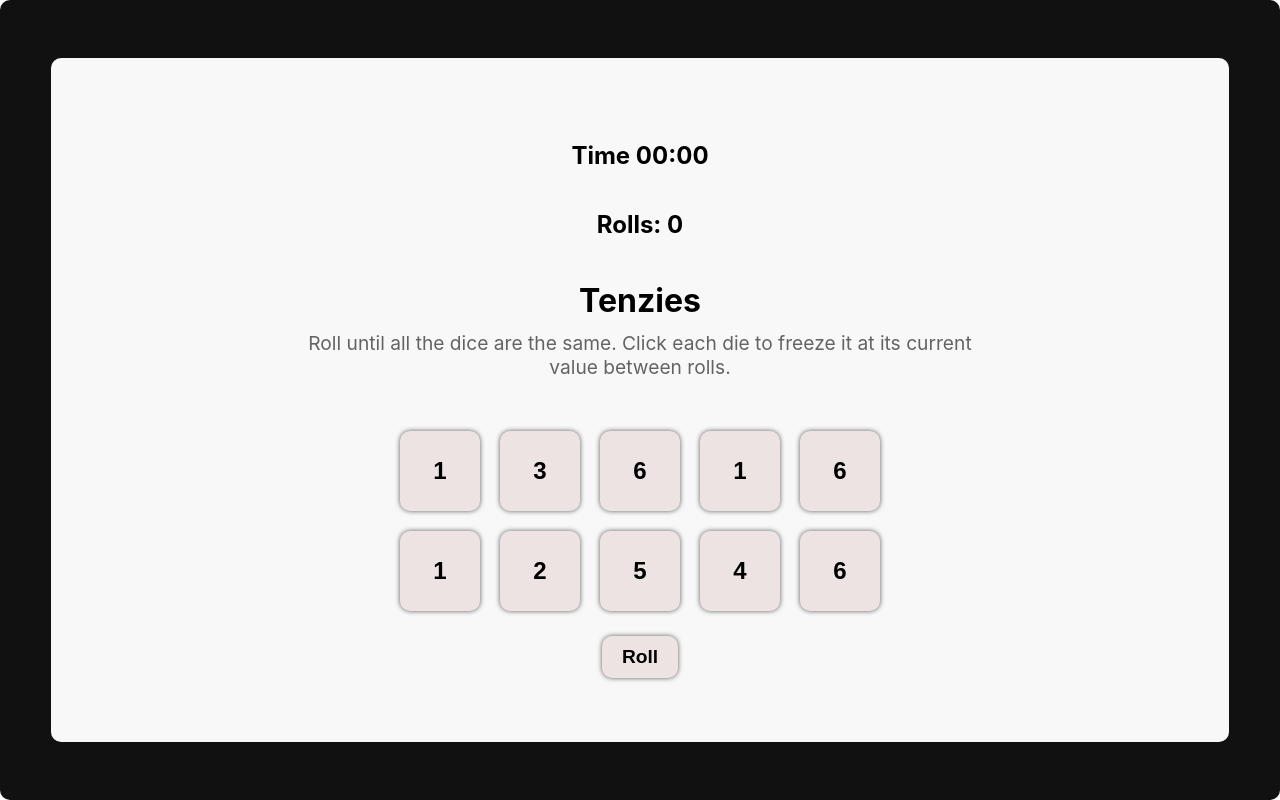
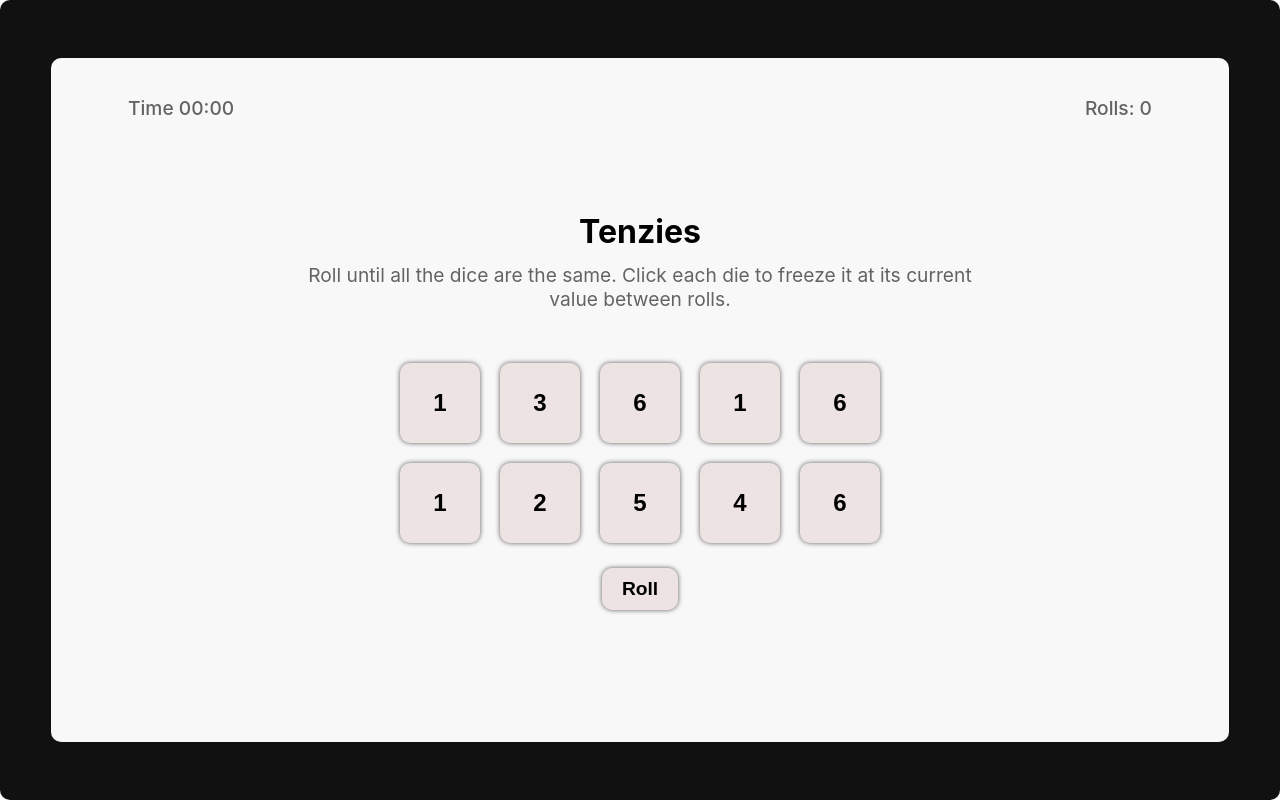
Before and after one commit to Anxhi04/tenzies-game, a React (Create React App) app: page / in a window 1280 px wide. Built offline with nearby package versions, Linux system fonts and the light colour scheme.

Commit message:
stilizimi i timer dhe ocunt

```diff
--- a/src/App.css
+++ b/src/App.css
@@ -46,6 +46,19 @@
   width: 60%;
 
 }
-/* .sr-only{
-  display: none;
-} */
+.timer{
+  position: absolute;
+  top: 10%;
+  left: 10%;
+  font-size: 1.2rem;
+  font-weight:500;
+  color: rgb(99, 99, 99);
+}
+.rollcount{
+  position: absolute;
+  top: 10%;
+  right: 10%;
+  font-size: 1.2rem;
+  font-weight:500;
+  color: rgb(99, 99, 99);
+}
```
